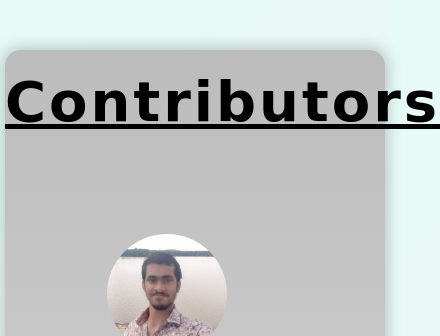
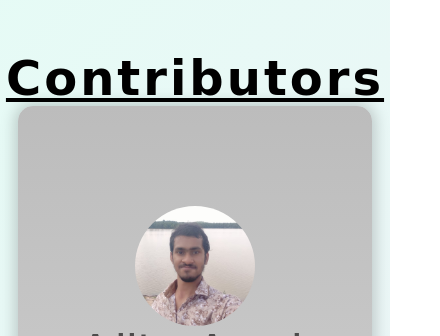
Before and after one commit to satyam2337/NEW-Group-2-Since-Your-Birth, a plain HTML site: page aboutus.html in a window 390 px wide. Shown: the part 362-698 px from the top of the page, 440 px wide, since content can reach past the window. Drawn offline with Linux system fonts and the light colour scheme.

Commit message:
responsive

```diff
--- a/css/aboutstyle.css
+++ b/css/aboutstyle.css
@@ -86,26 +86,23 @@ nav ul li a:hover {
 }
 
 section h1 {
-    font-size: 3.5rem;
+    font-size: 3rem;
     color: rgb(0, 0, 0);
     text-align: center;
 }
 
-section {
-    margin: auto;
-    padding: 5% 0%;
-    width: 100%;
-    border-radius: 15px;
-    box-shadow: 0px 0px 15px 3px rgba(0, 0, 0, 0.2);
-    /* box-shadow: 10px 10px 10px #2525259d; */
-    background-image: linear-gradient(to top, lightgrey 0%, lightgrey 1%, #e0e0e0 26%, #efefef 48%, #d9d9d9 75%, #bcbcbc 100%);
-}
+
+
 
 table {
     margin: auto;
     padding: 50px 0px;
-    text-align: center;
+
     border-spacing: 50px 50px;
+    border: 0px solid rgb(255, 0, 0);
+    border-radius: 15px;
+    box-shadow: 0px 0px 15px 3px rgba(0, 0, 0, 0.2);
+    background-image: linear-gradient(to top, lightgrey 0%, lightgrey 1%, #e0e0e0 26%, #efefef 48%, #d9d9d9 75%, #bcbcbc 100%);
 }
 
 .details h2, h3, h6 {
--- a/css/responsive.css
+++ b/css/responsive.css
@@ -26,6 +26,7 @@
     width: 190px;
     height: 190px;
 }
+
 }
 
 /* --------------------------------------input details Quetty end--------------------------------- */
@@ -36,6 +37,7 @@
     table td {
         display: contents;
     }
+
 }
 
 @media only screen and (max-width: 784px) {
@@ -86,6 +88,14 @@
         text-align: center;
         border-spacing: 10px 50px;
     }
+    .centerDiv {
+        width: auto;
+    }
+    table h2{
+
+            width: auto;
+
+    }
 }
 
 /* ----------------------------nav baar querry end-------------------------------------------- */
```
